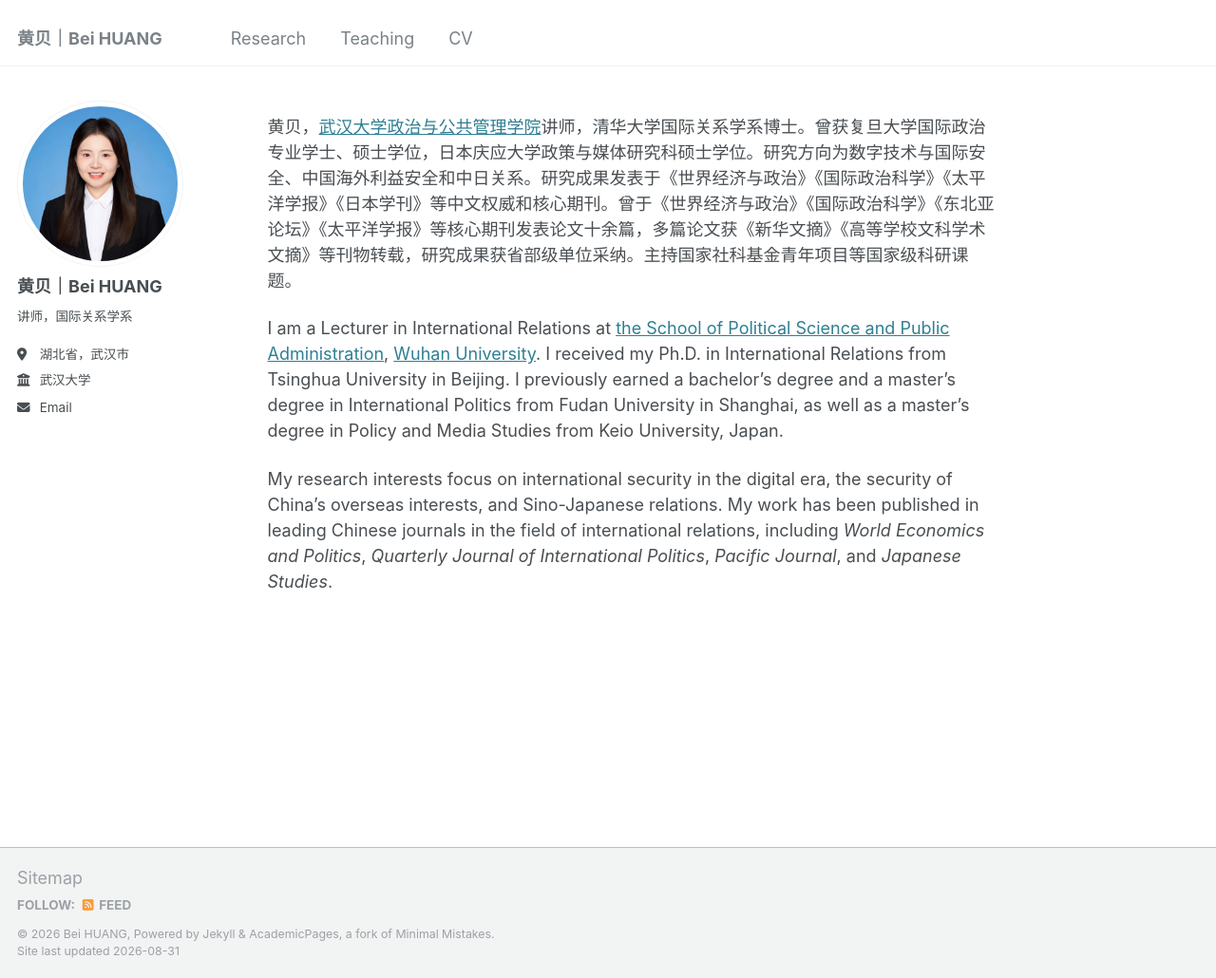
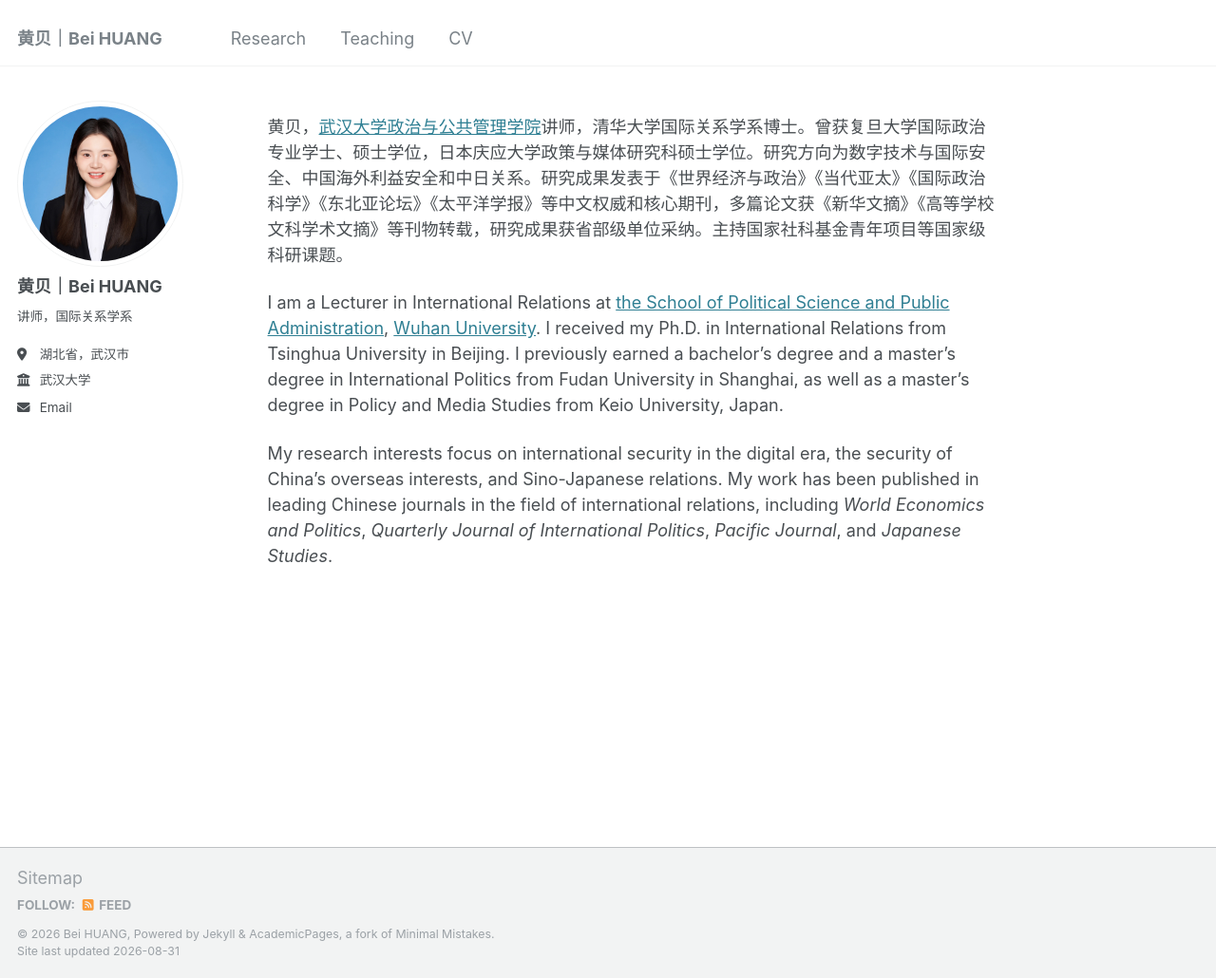
Before and after one commit to huangb5094/huangb5094.github.io, a Jekyll site: the page built from _pages/about.md, in a window 1280 px wide and 1030 px high. Shown: the whole window at 95% size. Built offline with Jekyll 4.4.1, drawn with Linux system fonts in a browser that asks for light colours.

Commit message:
Revise academic background and publication list
Updated publication details and added new journal references.

```diff
--- a/_pages/about.md
+++ b/_pages/about.md
@@ -7,7 +7,7 @@ redirect_from:
   - /about.html
 ---
 
-黄贝，[武汉大学政治与公共管理学院](https://pspa.whu.edu.cn/)讲师，清华大学国际关系学系博士。曾获复旦大学国际政治专业学士、硕士学位，日本庆应大学政策与媒体研究科硕士学位。研究方向为数字技术与国际安全、中国海外利益安全和中日关系。研究成果发表于《世界经济与政治》《国际政治科学》《太平洋学报》《日本学刊》等中文权威和核心期刊。曾于《世界经济与政治》《国际政治科学》《东北亚论坛》《太平洋学报》等核心期刊发表论文十余篇，多篇论文获《新华文摘》《高等学校文科学术文摘》等刊物转载，研究成果获省部级单位采纳。主持国家社科基金青年项目等国家级科研课题。
+黄贝，[武汉大学政治与公共管理学院](https://pspa.whu.edu.cn/)讲师，清华大学国际关系学系博士。曾获复旦大学国际政治专业学士、硕士学位，日本庆应大学政策与媒体研究科硕士学位。研究方向为数字技术与国际安全、中国海外利益安全和中日关系。研究成果发表于《世界经济与政治》《当代亚太》《国际政治科学》《东北亚论坛》《太平洋学报》等中文权威和核心期刊，多篇论文获《新华文摘》《高等学校文科学术文摘》等刊物转载，研究成果获省部级单位采纳。主持国家社科基金青年项目等国家级科研课题。
 
 
 I am a Lecturer in International Relations at [the School of Political Science and Public Administration](https://pspa.whu.edu.cn/), [Wuhan University](https://en.whu.edu.cn/). I received my Ph.D. in International Relations from Tsinghua University in Beijing. I previously earned a bachelor’s degree and a master’s degree in International Politics from Fudan University in Shanghai, as well as a master’s degree in Policy and Media Studies from Keio University, Japan.
```
